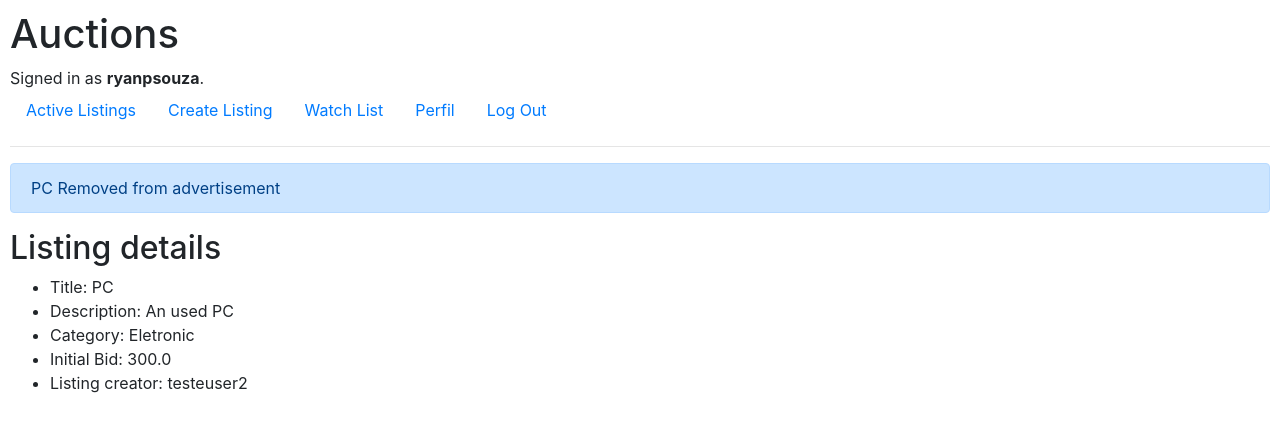
After one commit to ryanpsouzaa/project-two, a Django app: page /listing/remove/3 in a window 1280 px wide. The commit adds this page. Shown: the top 432 px of the page. Run offline with Django 3.2, Linux system fonts and the light colour scheme; a user stored in the database is signed in; data comes from the database, SQL or seed files in the repository; some libraries are stand-ins or nearby versions.

Commit message:
Functions implemented

```diff
--- a/commerce/auctions/models.py
+++ b/commerce/auctions/models.py
@@ -4,8 +4,6 @@ from django.db import models
 
 class User(AbstractUser):
     watch_list = models.ManyToManyField('Listing', blank=True, related_name="watchlisted_by")
-    listings_won = models.ManyToManyField('Listing', blank=True, related_name="user_winner")
-
 
 class Listing(models.Model):
     title = models.CharField(max_length=64)
@@ -15,12 +13,14 @@ class Listing(models.Model):
     category = models.CharField(max_length=64, null=True, blank=True)
     owner_user = models.ForeignKey(User, on_delete=models.CASCADE, related_name="listings")
     active = models.BooleanField(default=True)
+    winner_bid = models.DecimalField(max_digits=12, blank=True, null=True, decimal_places=2)
+    winner_user = models.ForeignKey(User, blank=True, null=True, related_name="listings_won", on_delete=models.SET_NULL)
 
     def __str__(self):
         return f"{self.title} - initial_bid: {self.initial_bid}, active: {self.active}"
 
 class Bid(models.Model):
-    value = models.DecimalField(max_digits=10, decimal_places=2)
+    value = models.DecimalField(max_digits=12, decimal_places=2)
     user = models.ForeignKey(User, on_delete=models.CASCADE, related_name="bids")
     listing = models.ForeignKey(Listing, on_delete=models.CASCADE, related_name="bids")
 
--- a/commerce/auctions/templates/auctions/index.html
+++ b/commerce/auctions/templates/auctions/index.html
@@ -5,7 +5,7 @@
     <ul>
         {% for listing in listings_active %}
             <li>
-                <a href="{% url 'get_announce' listing.id %}">
+                <a href="{% url 'get_listing_active' listing.id %}">
                     <h3>Title: {{ listing.title }}</h3>
                 </a>
             </li>
--- a/commerce/auctions/templates/auctions/layout.html
+++ b/commerce/auctions/templates/auctions/layout.html
@@ -10,8 +10,8 @@
     <body>
         <h1>Auctions</h1>
         <div>
-            {% if user.is_authenticated %}
-                Signed in as <strong>{{ user.username }}</strong>.
+            {% if request.user.is_authenticated %}
+                Signed in as <strong>{{ request.user.username }}</strong>.
             {% else %}
                 Not signed in.
             {% endif %}
@@ -22,13 +22,17 @@
             </li>
 
 
-            {% if user.is_authenticated %}
+            {% if request.user.is_authenticated %}
                 <li>
                 <a class="nav-link" href="{% url 'create_announce' %}">Create Listing</a>
                 </li>
 
                 <li>
                 <a class="nav-link" href="{% url 'get_watchlist' %}">Watch List</a>
+                </li>
+
+                <li>
+                <a class="nav-link" href="{% url 'get_user' request.user.id %}">Perfil</a>
                 </li>
 
                 <li class="nav-item">
--- /dev/null
+++ b/commerce/auctions/templates/auctions/listing-inactive-details.html
@@ -0,0 +1,38 @@
+{% extends 'auctions/layout.html' %}
+
+{% block body %}
+    {% if notification %}
+        <div class="alert alert-primary" role="alert">
+            {{ notification }}
+        </div>
+    {% endif %}
+
+    <h2>Listing details</h2>
+
+    <ul>
+        <li>Title: {{ listing.title }}</li>
+        <li>Description: {{ listing.description }}</li>
+        <li>Category: {{ listing.category }}</li>
+        <li>Initial Bid: {{ listing.initial_bid }}</li>
+        <li>Listing creator: {{ listing.owner_user }}</li>
+
+        {% if listing.winner_user %}
+            <li>
+                <a href="{% url 'get_user' listing.winner_user.id %}">Winner: {{ listing.winner_user.username }}</a>
+            </li>
+
+            <li>Bid won: {{ listing.winner_bid }}</li>
+        {% endif %}
+
+        {% if comments %}
+            <h3>Comments</h3>
+            <ul>
+            {% for comment in comments %}
+                <li>{{ comment }}</li>
+            {% endfor %}
+            </ul>
+        {% endif %}
+
+    </ul>
+
+{% endblock %}
--- a/commerce/auctions/templates/auctions/watchlist-details.html
+++ b/commerce/auctions/templates/auctions/watchlist-details.html
@@ -13,7 +13,7 @@
             {% for listing in watchlist %}
                 {% if listing.active %}
                     <li>
-                        <a href="{% url 'get_announce' listing.id %}">{{ listing }}</a>
+                        <a href="{% url 'get_listing' listing.id %}">{{ listing }}</a>
                     </li>
 
                 {% endif %}
--- a/commerce/auctions/urls.py
+++ b/commerce/auctions/urls.py
@@ -8,11 +8,14 @@ urlpatterns = [
     path("logout", views.logout_view, name="logout"),
     path("register", views.register, name="register"),
     path("create", views.create_announce, name="create_announce"),
-    path("/announce?a=<int:listing_id>", views.get_announce, name="get_announce"),
+    path("listing/active/<int:listing_id>", views.get_listing_active, name="get_listing_active"),
     path("bid/<int:listing_id>", views.insert_bid, name="add_bid"),
     path("comment/<int:listing_id>", views.insert_comment, name="add_comment"),
     path("watchlist/", views.get_watchlist, name="get_watchlist"),
-    path("announce/w=<int:listing_id>", views.add_watchlist, name="add_watchlist"),
-    path("announce/wr=<int:listing_id>", views.remove_watchlist, name="remove_watchlist"),
-    path("announce/r=<int:listing_id>", views.remove_listing_active, name="remove_listing")
+    path("watchlist/add/<int:listing_id>", views.add_watchlist, name="add_watchlist"),
+    path("watchlist/remove/<int:listing_id>", views.remove_watchlist, name="remove_watchlist"),
+    path("listing/remove/<int:listing_id>", views.remove_listing_active, name="remove_listing"),
+    path("listing/inactive/<int:listing_id>", views.get_listing_inactive, name="get_listing_inactive"),
+    path("user/<int:user_id>", views.get_user, name="get_user"),
+    path("listing/<int:listing_id>", views.view_get_listing, name="get_listing")
 ]
--- a/commerce/auctions/views.py
+++ b/commerce/auctions/views.py
@@ -94,29 +94,39 @@ def register(request):
 def create_announce(request):
     if request.method == "POST":
         form = ListingForm(request.POST)
-        title = form.cleaned_data["title"]
-        description = form.cleaned_data["description"]
-        initial_bid = form.cleaned_data["initial_bid"]
-        category = form.cleaned_data["category"]
-        image_url = form.cleaned_data["image_url"]
-        user = request.user
-        if not category.strip() and not image_url.strip():
-            listing = Listing(title=title, description=description, initial_bid=initial_bid,
-            owner_user=user)
+        if form.is_valid():
 
+            title = form.cleaned_data["title"]
+            description = form.cleaned_data["description"]
+            initial_bid = form.cleaned_data["initial_bid"]
+            category = form.cleaned_data["category"]
+            image_url = form.cleaned_data["image_url"]
+
+            user = request.user
+
+            if not category.strip() and not image_url.strip():
+                listing = Listing(title=title, description=description, initial_bid=initial_bid,
+                owner_user=user)
+
+            else:
+                listing = Listing(title=title, description=description, initial_bid=initial_bid,
+                image_url=image_url, category=category, owner_user=user)
+
+            if Listing.objects.filter(title=title, owner_user=user).exists():
+                return render(request, "auctions/create-announce.html", {
+                    "form" : form,
+                    "error" : "You already have this title created"
+                })
+            else:
+                listing.save()
+                return render(request, "auctions/announce-details.html", get_context_listing(listing, {
+                    "notification" : f"Announce: {listing.title} created"
+                }))
         else:
-            listing = Listing(title=title, description=description, initial_bid=initial_bid,
-            image_url=image_url, category=category, owner_user=user)
-
-        if Listing.objects.filter(title=title, owner_user=user).exists():
             return render(request, "auctions/create-announce.html", {
-                "error" : "You already have this title created"
+                "form" : form,
+                "error" : "Form invalid"
             })
-        else:
-            listing.save()
-            return render(request, "auctions/announce-details.html", get_context_listing(listing, {
-                "notification" : f"Announce: {listing.title} created"
-            }))
 
     else:
         form = ListingForm()
@@ -124,58 +134,48 @@ def create_announce(request):
             "form" : form
         })
 
-def get_announce(request, listing_id):
-    if request.user.is_authenticated:
-        listing = Listing.objects.get(pk=listing_id)
-        current_bid = None
-        if len(listing.bids.all()) >= 1:
-            current_bid = listing.bids.aggregate(Max("value"))["value__max"]
-        if len(listing.comments.all()) > 0:
-            all_comments = listing.comments.all()
-        return render(request, "auctions/announce-details.html", get_context_listing(listing))
-    else:
-        return redirect("login")
+@login_required()
+def get_listing_active(request, listing_id):
+    listing = Listing.objects.get(pk=listing_id)
+    return render(request, "auctions/announce-details.html", get_context_listing(listing))
 
 @login_required()
 def insert_bid(request, listing_id):
-    if not request.user.is_authenticated:
-        return redirect("login")
+    if request.method == "POST":
+        listing = Listing.objects.get(pk=listing_id)
+        user = request.user
+        value_bid = float(request.POST["value"])
+
+        if len(listing.bids.all()) > 0:
+            highest_bid = listing.bids.aggregate(Max("value"))["value__max"]
+            if value_bid <= highest_bid:
+                return render(request, "auctions/announce-details.html", get_context_listing(listing, {
+                    "error" : "Bid must be higher than current bid"
+                }))
+        else:
+            if value_bid < listing.initial_bid:
+                return render(request, "auctions/announce-details.html", get_context_listing(listing, {
+                    "error" : "Bid must be higher or equal than the initial bid"
+                }))
+        bid = Bid(value=value_bid, user=user, listing=listing)
+        bid.save()
+        return render(request, "auctions/announce-details.html", get_context_listing(listing, {
+            "notification" : f"Bid: {bid.value} added"
+        }))
+
     else:
-        if request.method == "POST":
-            listing = Listing.objects.get(pk=listing_id)
-            user = request.user
-            value_bid = float(request.POST["value"])
-            if len(listing.bids.all()) > 0:
-                highest_bid = listing.bids.aggregate(Max("value"))["value__max"]
-                if value_bid <= highest_bid:
-                    return render(request, "auctions/announce-details.html", get_context_listing(listing, {
-                        "error" : "Bid must be higher than current bid"
-                    }))
-            else:
-                if value_bid < listing.initial_bid:
-                    return render(request, "auctions/announce-details.html", get_context_listing(listing, {
-                        "error" : "Bid must be higher or equal than the initial bid"
-                    }))
-            bid = Bid(value=value_bid, user=user, listing=listing)
-            bid.save()
-            return render(request, "auctions/announce-details.html", get_context_listing(listing, {
-                "notification" : f"Bid: {bid.value} added"
-            }))
-
-        else:
-            return redirect("get_announce", listing_id=listing_id)
+        return redirect("get_listing_active", listing_id=listing_id)
 
 @login_required()
 def insert_comment(request, listing_id):
     listing = Listing.objects.get(pk=listing_id)
-    if not request.user.is_authenticated:
-        return redirect("login")
+    message = request.POST["message"]
 
-    message = request.POST["message"]
     if not message.strip():
         return render(request, "auctions/announce-details.html", get_context_listing(listing, {
             "error" : "Message is blank"
         }))
+
     comment = Comment(message=message, user=request.user, listing=listing)
     comment.save()
     return render(request, "auctions/announce-details.html", get_context_listing(listing, {
@@ -192,6 +192,7 @@ def get_context_listing(listing, extra_content=None):
         context.update(extra_content)
     return context
 
+@login_required()
 def get_watchlist(request):
     if request.user.watch_list.filter(active=True).exists():
         return render(request, "auctions/watchlist-details.html", {
@@ -220,8 +221,6 @@ def remove_watchlist(request, listing_id):
         "notification" : "Listing removed to Watch List"
     }))
 
-#todo:Adicionar lógica de remover listing do watchlist
-#todo: filtrar para que apareca somente listings active no html
 @login_required()
 def remove_listing_active(request, listing_id):
     listing = Listing.objects.get(pk=listing_id)
@@ -234,15 +233,60 @@ def remove_listing_active(request, listing_id):
 
         user_won = bid_winner.user
         user_won.listings_won.add(listing)
+        listing.winner_bid = bid_winner.value
 
-        notification = f"{listing.title} Removed, buyed for {bid_winner.user.username}"
+        notification = f"{listing.title} Removed from advertisement, buyed for {bid_winner.user.username}"
     else:
-        notification = f"{listing.title} Removed"
+        notification = f"{listing.title} Removed from advertisement"
 
     listing.active = False
     listing.save()
-    return render(request, "auctions/user-page.html", {
-        "notification" : notification
+    return render(request, "auctions/listing-inactive-details.html", {
+        "notification" : notification,
+        "listing" : listing,
+        "comments" : listing.comments.all()
     })
 
-#todo: user page com informacoes sobre o perfil listings anunciadas e listings compradas
+@login_required()
+def get_user(request, user_id):
+    user = User.objects.get(pk=user_id)
+    listings_created = user.listings.all()
+    listings_won = user.listings_won.all()
+
+    return render(request, "auctions/user-page.html", {
+        "user" : user,
+        "listings_created" : listings_created,
+        "listings_won" : listings_won
+    })
+
+@login_required()
+def view_get_listing(request, listing_id):
+    listing = Listing.objects.get(pk=listing_id)
+    if not listing.active:
+        return redirect("get_listing_inactive", listing_id=listing_id)
+    else:
+        return redirect("get_listing_active", listing_id=listing_id)
+
+#todo: fazer a pagina de error
+@login_required()
+def get_listing_inactive(request, listing_id):
+    listing = Listing.objects.get(pk=listing_id)
+    verification_user = verify_owner_buyer(request, listing)
+    if not verification_user:
+        return render(request, "auctions/error.html", {
+            "error" : "You dont have permission to do this"
+        })
+
+    return render(request, "auctions/listing-inactive-details.html", {
+        "listing" : listing,
+        "listing_winner" : listing.winner_user,
+        "comments" : listing.comments.all()
+    })
+
+
+def verify_owner_buyer(request, listing):
+    user = request.user
+    if user == listing.owner_user or user == listing.winner_user:
+        return True
+
+    return False
```
Also changed, not shown: commerce/auctions/templates/auctions/error.html (added, +7 -0 lines), commerce/auctions/templates/auctions/user-page.html (+36 -5 lines), commerce/auctions/migrations/0006_listing_winner_bid_alter_bid_value.py (added), commerce/auctions/migrations/0007_remove_user_listings_won_listing_winner_user.py (added), commerce/db.sqlite3.
